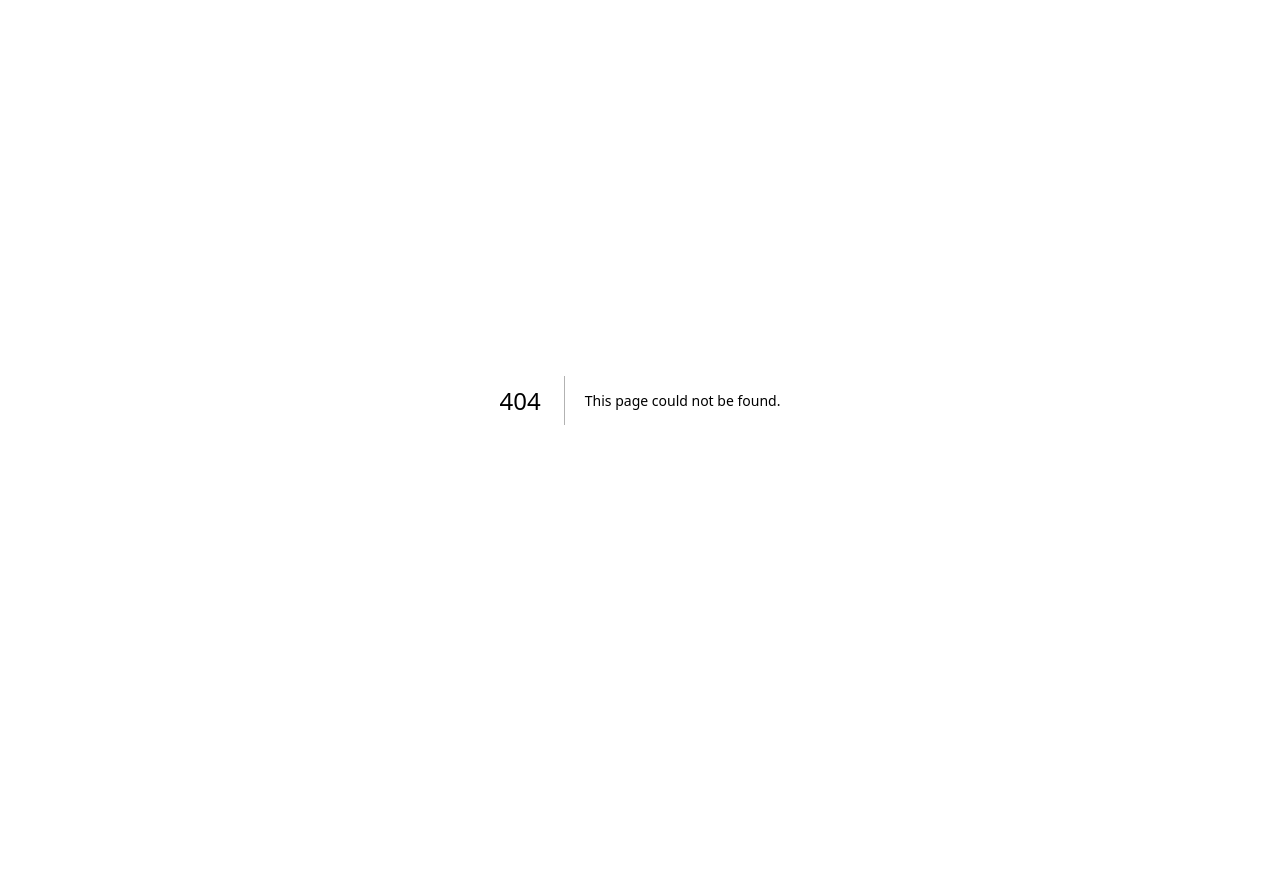
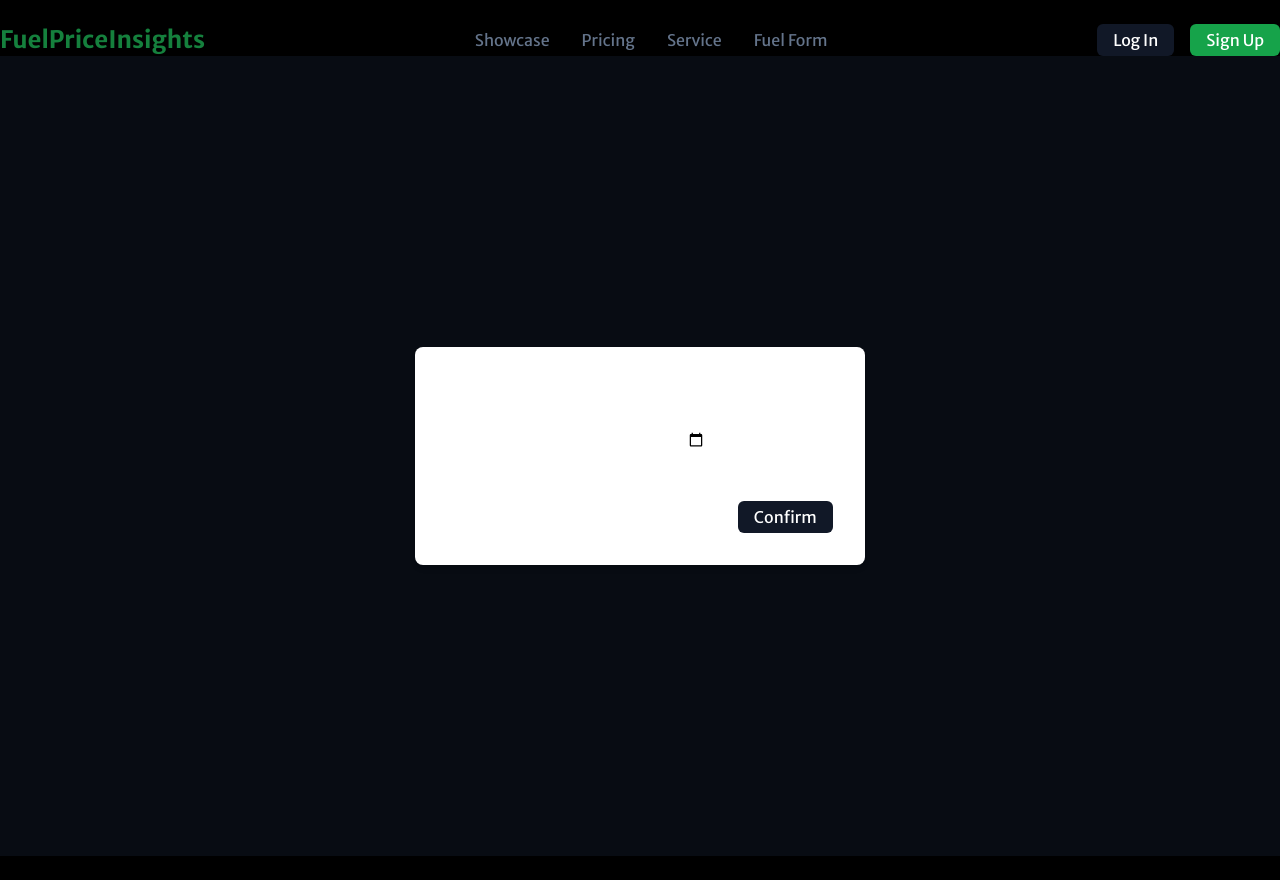
Before and after one commit to caoboyeehaw/fuel-price-insights, a Next.js app: page /fuel_quote_form in a window 1280 px wide. Before the commit this address had no page. Before the commit the page ends 800 px from the top, so only its background shows below. Built offline with nearby package versions, Linux system fonts and the light colour scheme.

Commit message:
Fuel quote form
Added the fuel quote form. Added a small section to the Navbar.tsx

```diff
--- a/src/components/Navbar.tsx
+++ b/src/components/Navbar.tsx
@@ -13,6 +13,7 @@ const Navbar = () => {
           <Link className="text-md rounded-lg px-4 py-2 text-slate-500 hover:text-black" href="/showcase">Showcase</Link>
           <Link className="text-md rounded-lg px-4 py-2 text-slate-500 hover:text-black" href="/pricing">Pricing</Link>
           <Link className="text-md rounded-lg px-4 py-2 text-slate-500 hover:text-black" href="/service">Service</Link>
+          <Link className="text-md rounded-lg px-4 py-2 text-slate-500 hover:text-black" href="/fuel_quote_form">Fuel Form</Link>
         </div>
         <div className="flex space-x-4 items-center">
 
--- /dev/null
+++ b/src/pages/fuel_quote_form.tsx
@@ -0,0 +1,68 @@
+import { useForm } from 'react-hook-form';
+import Navbar from '../components/Navbar';
+
+
+const Fuel_quote = () => {
+    const {register, handleSubmit, formState: {errors} } = useForm();
+
+    const onSubmit = (data) => {
+        console.log(data);
+    }
+
+    return (
+        <div className="flex flex-col min-h-screen py-6">
+      <Navbar />
+      <div className="flex items-center justify-center min-h-screen bg-opacity-50 bg-gray-900">
+        <div className="bg-white p-8 rounded-lg shadow-md flex flex-col">
+          <form onSubmit={handleSubmit(onSubmit)}>
+
+            <div>
+              <label>Gallons Requested:</label>
+              <input {...register('GallonNeeded', { required: true })} />
+              {errors.GallonNeeded && <p>This field is required</p>}
+            </div>
+
+            <div>
+                <label>Delivery Address:</label>
+                <input type="text" {...register('deliveryAddress')} readOnly />
+            </div>
+
+            <div>
+                <label>Delivery Date:</label>
+                <input type="date" {...register('deliveryDate', {required: true})} />
+                {errors.deliveryDate && <p>This field is required</p>}
+            </div>
+
+            <div>
+              <label>Suggested Price / Gallon:</label>
+              <input type="number" {...register('deliveryDate')} readOnly />
+            </div>
+
+            <div>
+                <label>Total Amount Due:</label>
+                <input type="number" {...register('totalAmountDue')} readOnly />
+            </div>
+
+            <div className="flex justify-end">
+              <button className="text-md flex items-center rounded-md px-4 py-1 bg-gray-900 hover:bg-gray-800 text-white" type="submit">Confirm</button>
+            </div>
+          </form>
+        </div>
+      </div>
+    </div>
+    )
+};
+
+export default Fuel_quote;
+/*export default function Fuel_quote() {
+  return (
+    <div className="flex flex-col min-h-screen py-6 ">
+      <Navbar />
+        <div className="mt-4 border-b-2 border-gray-200">
+        </div>
+        <div className="container mx-auto py-6">
+          JChicken nuggets!
+        </div>
+    </div>
+  );
+};*/
```
